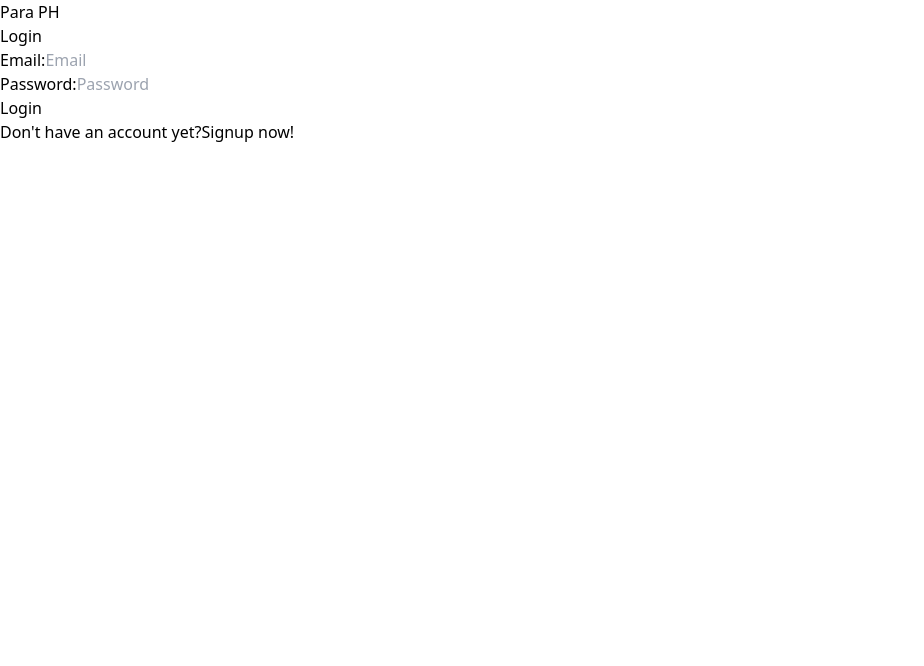
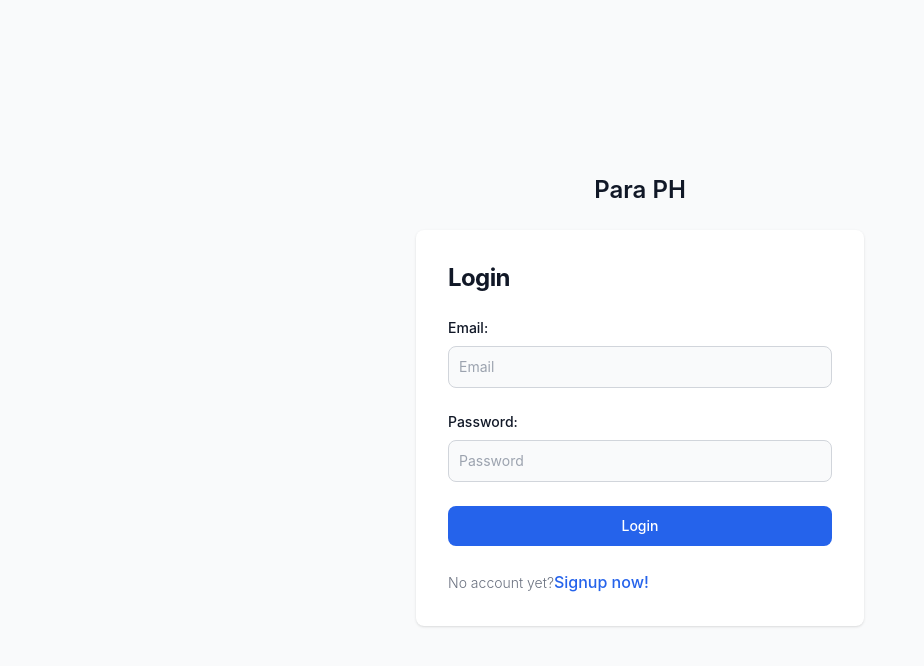
Before and after one commit to cacarl02/Final-Project-FE, a React (Create React App) app: page / in a window 1280 px wide. Shown: the top 666 px of the page, without its empty margins (0-924 px from the left). Built offline with nearby package versions, Linux system fonts and the light colour scheme.

Commit message:
login and signup styling

```diff
--- a/src/pages/Login.js
+++ b/src/pages/Login.js
@@ -41,14 +41,17 @@
         }
     }
     return (
+        <section className="bg-gray-50 dark:bg-gray-900">
+            <div className="flex flex-col items-center justify-center px-6 py-8 mx-auto md:h-screen lg:py-0">
+                <div className="flex items-center mb-6 text-2xl font-semibold text-gray-900 dark:text-white">Para PH</div>
+                <div className="w-full bg-white rounded-lg shadow dark:border md:mt-0 sm:max-w-md xl:p-0 dark:bg-gray-800 dark:border-gray-700">
+                    <div className="p-6 space-y-4 md:space-y-6 sm:p-8">
+                        <h2 className="text-xl font-bold leading-tight tracking-tight text-gray-900 md:text-2xl dark:text-white">Login</h2>
+                        <form onSubmit={handleSubmit} className="space-y-4 md:space-y-6">
                             <div>
-            <div>Para PH</div>
-            <h2>Login</h2>
-            <form onSubmit={handleSubmit}>
-                <div>
-                    <label>Email:</label>
+                                <label className="block mb-2 text-sm font-medium text-gray-900 dark:text-white">Email:</label>
                                 <input
-                        className=''
+                                    className='bg-gray-50 border border-gray-300 text-gray-900 sm:text-sm rounded-lg focus:ring-primary-600 focus:border-primary-600 block w-full p-2.5 dark:bg-gray-700 dark:border-gray-600 dark:placeholder-gray-400 dark:text-white dark:focus:ring-blue-500 dark:focus:border-blue-500'
                                     onChange={(e) => setLoginEmail(e.target.value)}
                                     placeholder='Email'
                                     value={loginEmail}
@@ -56,9 +59,9 @@
                                 />
                             </div>
                             <div>
-                    <label>Password:</label>
+                                <label className="block mb-2 text-sm font-medium text-gray-900 dark:text-white">Password:</label>
                                 <input
-                        className=''
+                                    className='bg-gray-50 border border-gray-300 text-gray-900 sm:text-sm rounded-lg focus:ring-primary-600 focus:border-primary-600 block w-full p-2.5 dark:bg-gray-700 dark:border-gray-600 dark:placeholder-gray-400 dark:text-white dark:focus:ring-blue-500 dark:focus:border-blue-500'
                                     onChange={(e) => setLoginPassword(e.target.value)}
                                     placeholder='Password'
                                     value={loginPassword}
@@ -66,13 +69,16 @@
                                 />
                             </div>
                             <span>{loginError}</span>
-                <button onClick={handleSubmit} className=''>Login</button>
+                            <button type="submit" className='w-full text-white bg-primary-600 hover:bg-primary-700 focus:ring-4 focus:outline-none focus:ring-primary-300 font-medium rounded-lg text-sm px-5 py-2.5 text-center dark:bg-primary-600 dark:hover:bg-primary-700 dark:focus:ring-primary-800'>Login</button>
                         </form>
                         <div>
-                <span>Don't have an account yet?</span>
-                <Link to='/signup'>Signup now!</Link>
+                            <span className="text-sm font-light text-gray-500 dark:text-gray-400">No account yet?</span>
+                            <Link to='/signup' className="font-medium text-primary-600 hover:underline dark:text-primary-500">Signup now!</Link>
                         </div>
                     </div>
+                </div>
+            </div>
+        </section>
     )
 }
 
--- a/src/pages/Signup.js
+++ b/src/pages/Signup.js
@@ -34,14 +34,16 @@
         }
     }
     return (
-        <>
+        <section className="bg-gray-50 dark:bg-gray-900">
+            <div className="flex flex-col items-center justify-center px-6 py-8 mx-auto md:h-screen lg:py-0">
+                <div className="w-full bg-white rounded-lg shadow dark:border md:mt-0 sm:max-w-md xl:p-0 dark:bg-gray-800 dark:border-gray-700">
+                    <div className="p-6 space-y-4 md:space-y-6 sm:p-8">
+                        <h2 className="text-xl font-bold leading-tight tracking-tight text-gray-900 md:text-2xl dark:text-white">Signup</h2>
+                        <form onSubmit={handleSubmit} className="space-y-4 md:space-y-6">
                             <div>
-                <h2>Signup</h2>
-                <form onSubmit={handleSubmit}>
-                <div>
-                    <label>Email:</label>
+                                <label className="block mb-2 text-sm font-medium text-gray-900 dark:text-white">Email:</label>
                                 <input
-                        className=''
+                                    className='bg-gray-50 border border-gray-300 text-gray-900 sm:text-sm rounded-lg focus:ring-primary-600 focus:border-primary-600 block w-full p-2.5 dark:bg-gray-700 dark:border-gray-600 dark:placeholder-gray-400 dark:text-white dark:focus:ring-blue-500 dark:focus:border-blue-500'
                                     onChange={(e) => setSignupEmail(e.target.value)}
                                     placeholder='Email'
                                     value={signupEmail}
@@ -50,9 +52,9 @@
                             </div>
                             <span>{emailError}</span>
                             <div>
-                    <label>Password:</label>
+                                <label className="block mb-2 text-sm font-medium text-gray-900 dark:text-white">Password:</label>
                                 <input
-                        className=''
+                                    className='bg-gray-50 border border-gray-300 text-gray-900 sm:text-sm rounded-lg focus:ring-primary-600 focus:border-primary-600 block w-full p-2.5 dark:bg-gray-700 dark:border-gray-600 dark:placeholder-gray-400 dark:text-white dark:focus:ring-blue-500 dark:focus:border-blue-500'
                                     onChange={(e) => setSignupPassword(e.target.value)}
                                     placeholder='Password'
                                     value={signupPassword}
@@ -61,9 +63,9 @@
                             </div>
                             <span>{passwordError}</span>
                             <div>
-                    <label>Password Confirmation:</label>
+                                <label className="block mb-2 text-sm font-medium text-gray-900 dark:text-white">Password Confirmation:</label>
                                 <input
-                        className=''
+                                    className='bg-gray-50 border border-gray-300 text-gray-900 sm:text-sm rounded-lg focus:ring-primary-600 focus:border-primary-600 block w-full p-2.5 dark:bg-gray-700 dark:border-gray-600 dark:placeholder-gray-400 dark:text-white dark:focus:ring-blue-500 dark:focus:border-blue-500'
                                     onChange={(e) => setPasswordConfirmation(e.target.value)}
                                     placeholder='Confirm Password'
                                     value={passwordConfirmation}
@@ -71,11 +73,15 @@
                                 />
                             </div>
                             <span>{passwordConfirmationError}</span>
-                <button type="submit" className=''>Signup</button>
+                            <button type="submit" className='w-full text-white bg-primary-600 hover:bg-primary-700 focus:ring-4 focus:outline-none focus:ring-primary-300 font-medium rounded-lg text-sm px-5 py-2.5 text-center dark:bg-primary-600 dark:hover:bg-primary-700 dark:focus:ring-primary-800'>Signup</button>
                         </form>
+                        <div>
+                            <Link to='/' className="font-medium text-primary-600 hover:underline dark:text-primary-500">Return to Login</Link>
                         </div>
-            <Link to='/'>Return to Login</Link>
-        </>
+                    </div>
+                </div>
+            </div>
+        </section>
     )
 }
 
--- a/tailwind.config.js
+++ b/tailwind.config.js
@@ -4,7 +4,46 @@
     "./src/**/*.{js,jsx,ts,tsx}"
   ],
   theme: {
-    extend: {},
-  },
-  plugins: [],
+    extend: {
+      colors: {
+        primary: {"50":"#eff6ff","100":"#dbeafe","200":"#bfdbfe","300":"#93c5fd","400":"#60a5fa","500":"#3b82f6","600":"#2563eb","700":"#1d4ed8","800":"#1e40af","900":"#1e3a8a"}
+      }
+    },
+    fontFamily: {
+      'body': [
+    'Inter',
+    'ui-sans-serif',
+    'system-ui',
+    '-apple-system',
+    'system-ui',
+    'Segoe UI',
+    'Roboto',
+    'Helvetica Neue',
+    'Arial',
+    'Noto Sans',
+    'sans-serif',
+    'Apple Color Emoji',
+    'Segoe UI Emoji',
+    'Segoe UI Symbol',
+    'Noto Color Emoji'
+  ],
+      'sans': [
+    'Inter',
+    'ui-sans-serif',
+    'system-ui',
+    '-apple-system',
+    'system-ui',
+    'Segoe UI',
+    'Roboto',
+    'Helvetica Neue',
+    'Arial',
+    'Noto Sans',
+    'sans-serif',
+    'Apple Color Emoji',
+    'Segoe UI Emoji',
+    'Segoe UI Symbol',
+    'Noto Color Emoji'
+  ]
+    }
+  }
 }
```
Lines whose indentation alone changed are shown as unchanged.
